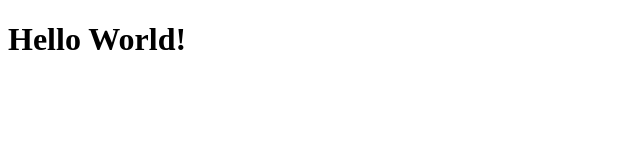
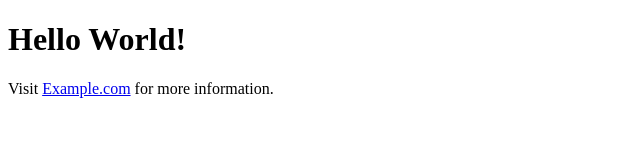
Before and after one commit to KittKat7/kittkat7.github.io, a plain HTML site: page index.html in a window 1280 px wide. Shown: the whole page, without its empty margins (0-640 px from the left). Drawn offline with Linux system fonts and the light colour scheme.

Commit message:
Update index.html

```diff
--- a/index.html
+++ b/index.html
@@ -5,5 +5,6 @@
   </head>
   <body>
     <h1>Hello World!</h1>
+    <p>Visit <a href="https://www.example.com">Example.com</a> for more information.</p>
   </body>
 </html>
```
